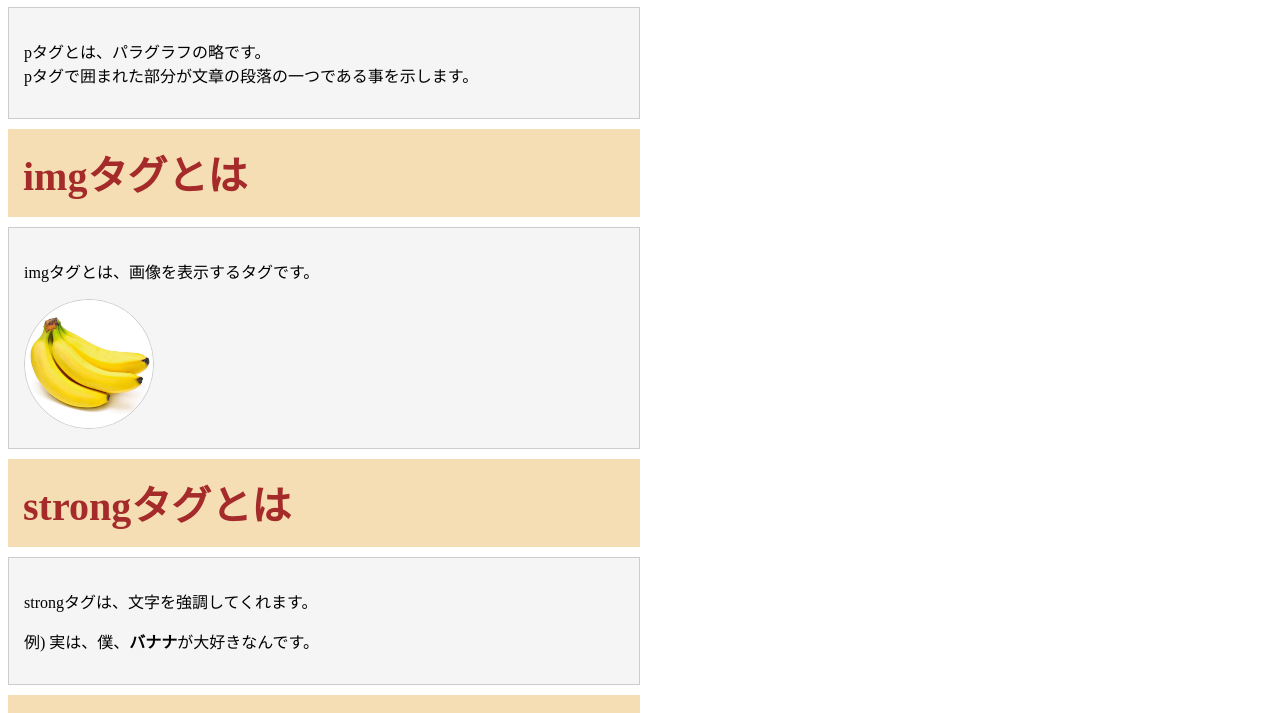
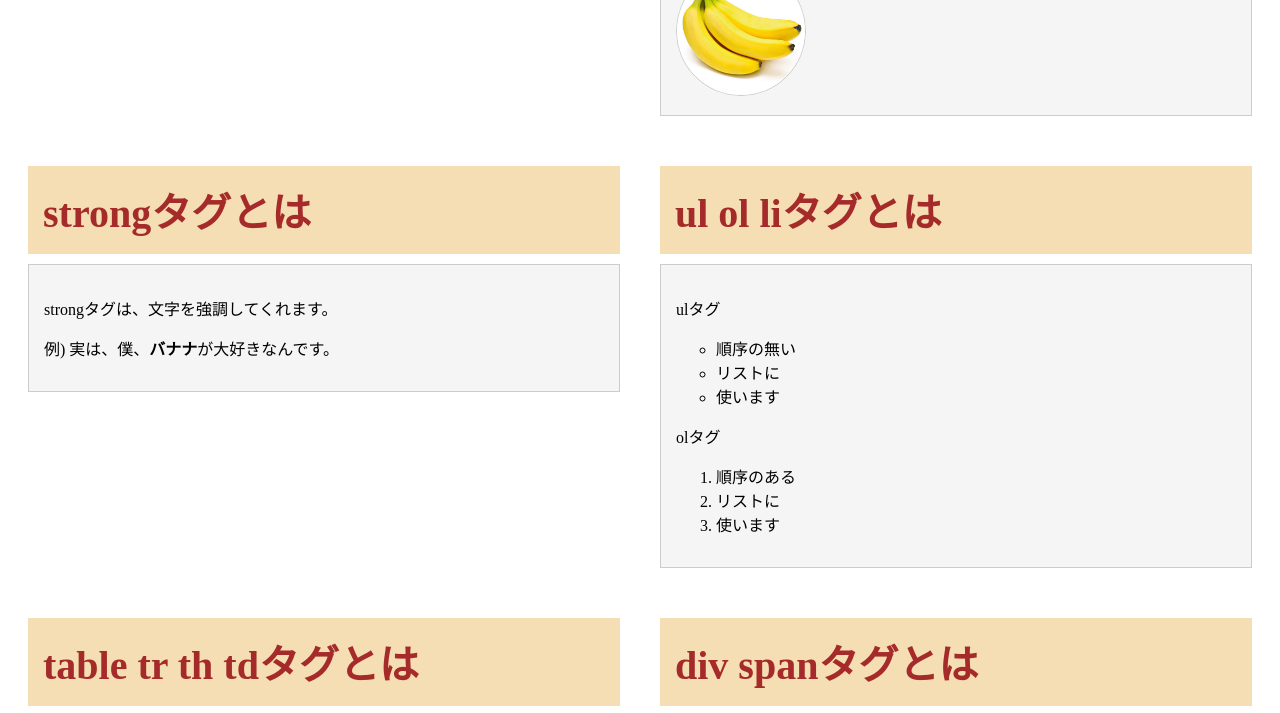
Before and after one commit to sandbox-gamerinshaft/css_course, a plain HTML site: page index.html in a window 1280 px wide. Shown: the part 600-1313 px from the top of the page. Drawn offline with Linux system fonts and the light colour scheme.

Commit message:
add float property

```diff
--- a/index.css
+++ b/index.css
@@ -47,4 +47,7 @@ td{
 
 .panel{
   width: 50%;
+  padding: 20px;
+  box-sizing: border-box;
+  float: left;
 }
```
